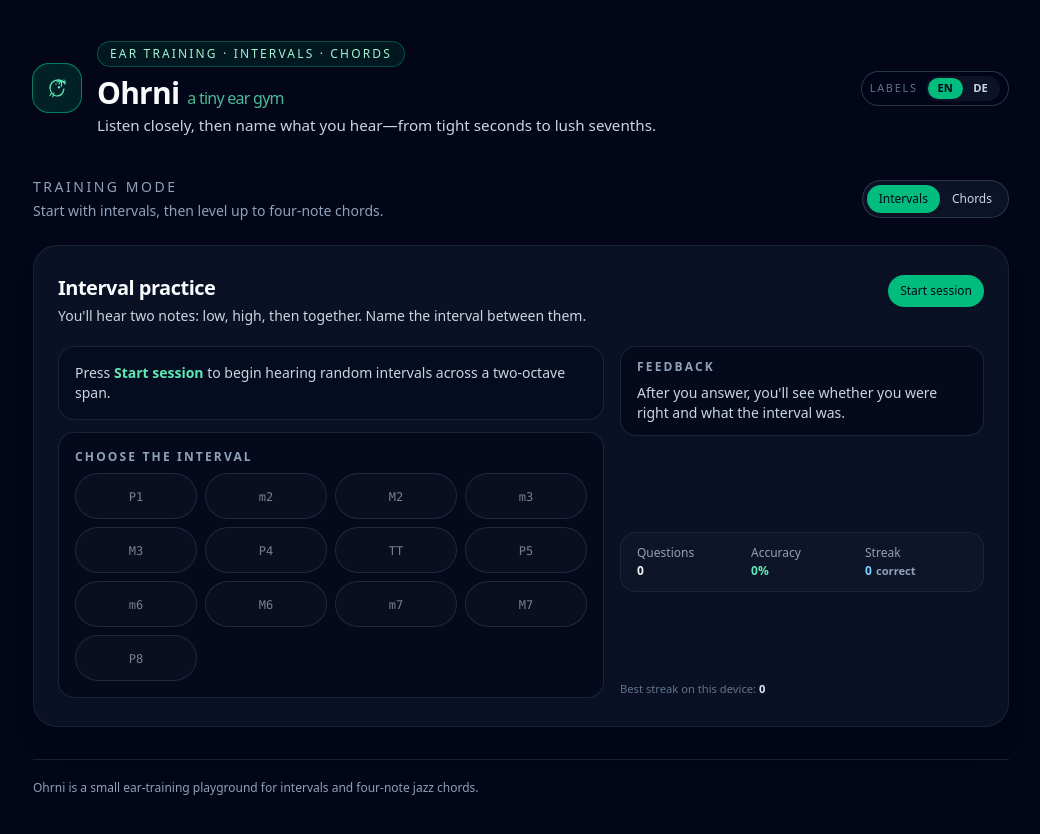
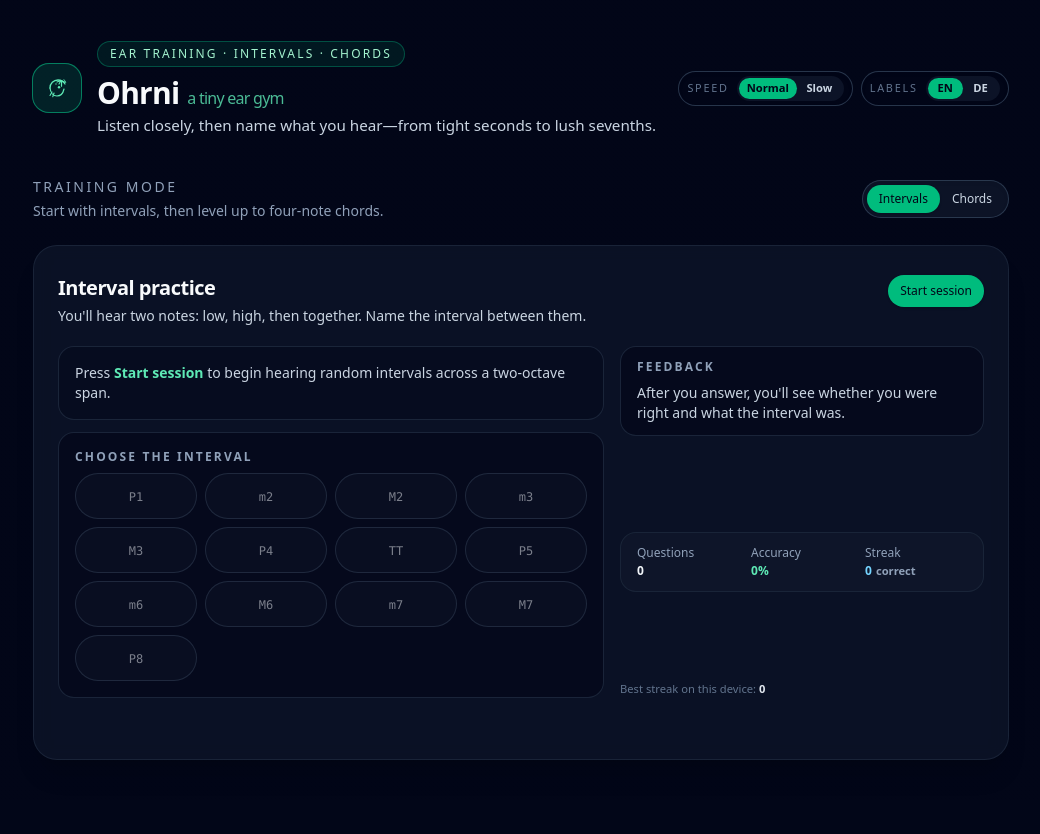
Before and after one commit to JupiterPi/ohrni, a React (Vite) app: page / in a window 1280 px wide. Shown: the whole page, without its empty margins (119-1159 px from the left). After the commit the page ends 800 px from the top, so only its background shows below. Built offline with nearby package versions, Linux system fonts and the light colour scheme.

Commit message:
feat: option for slower playback

```diff
--- a/src/App.tsx
+++ b/src/App.tsx
@@ -6,11 +6,13 @@ import { ModeToggle, type TrainingMode } from "./components/ModeToggle";
 import { IntervalTrainer } from "./features/intervals/IntervalTrainer";
 import { ChordTrainer } from "./features/chords/ChordTrainer";
 import { LabelLanguageProvider } from "./labels/LabelLanguage";
+import { PlaySpeedProvider } from "./audio/PlaySpeed";
 
 export function App() {
   const [mode, setMode] = useState<TrainingMode>("intervals");
 
   return (
+    <PlaySpeedProvider>
     <LabelLanguageProvider>
       <div className="min-h-screen bg-gradient-to-b from-slate-950 via-slate-950 to-slate-950 text-slate-50">
         <div className="mx-auto flex min-h-screen max-w-5xl flex-col px-4 py-6 md:px-6 md:py-10">
@@ -23,15 +25,10 @@ export function App() {
               {mode === "intervals" ? <IntervalTrainer /> : <ChordTrainer />}
             </section>
           </main>
-
-          <footer className="mt-6 border-t border-slate-800/80 pt-4 text-xs text-slate-400 md:mt-8 md:pt-5">
-            <p>
-              Ohrni is a small ear-training playground for intervals and four-note jazz chords.
-            </p>
-          </footer>
         </div>
       </div>
     </LabelLanguageProvider>
+    </PlaySpeedProvider>
   );
 }
 
--- /dev/null
+++ b/src/audio/PlaySpeed.tsx
@@ -0,0 +1,39 @@
+import {
+  createContext,
+  type ReactNode,
+  useContext,
+  useMemo,
+  useState,
+} from "react";
+import type { IntervalPlaybackOptions, ChordPlaybackOptions } from "./audioEngine";
+
+export type PlaySpeed = "normal" | "slow";
+
+interface PlaySpeedContextValue {
+  speed: PlaySpeed;
+  setSpeed: (speed: PlaySpeed) => void;
+}
+
+const PlaySpeedContext = createContext<PlaySpeedContextValue | undefined>(undefined);
+
+export function PlaySpeedProvider({ children }: { children: ReactNode }) {
+  const [speed, setSpeed] = useState<PlaySpeed>("normal");
+  const value = useMemo(() => ({ speed, setSpeed }), [speed]);
+  return <PlaySpeedContext.Provider value={value}>{children}</PlaySpeedContext.Provider>;
+}
+
+export function usePlaySpeed(): PlaySpeedContextValue {
+  const ctx = useContext(PlaySpeedContext);
+  if (!ctx) throw new Error("usePlaySpeed must be used within a PlaySpeedProvider");
+  return ctx;
+}
+
+export function intervalOptionsForSpeed(speed: PlaySpeed): IntervalPlaybackOptions {
+  if (speed === "slow") return { noteDuration: 1.2, gap: 0.5, togetherDuration: 1.5 };
+  return {};
+}
+
+export function chordOptionsForSpeed(speed: PlaySpeed): ChordPlaybackOptions {
+  if (speed === "slow") return { noteDuration: 0.9, gap: 0.35, blockDuration: 2.2 };
+  return {};
+}
--- a/src/audio/audioEngine.ts
+++ b/src/audio/audioEngine.ts
@@ -92,7 +92,7 @@ function scheduleTone(
   oscillator.stop(startTime + duration + release);
 }
 
-interface IntervalPlaybackOptions {
+export interface IntervalPlaybackOptions {
   noteDuration?: number;
   gap?: number;
   togetherDuration?: number;
@@ -165,7 +165,7 @@ export async function playIntervalByMidi(
   }
 }
 
-interface ChordPlaybackOptions {
+export interface ChordPlaybackOptions {
   noteDuration?: number;
   gap?: number;
   blockDuration?: number;
--- a/src/components/Header.tsx
+++ b/src/components/Header.tsx
@@ -1,5 +1,6 @@
 import { Logo } from "./Logo";
 import { LabelLanguageToggle } from "./LabelLanguageToggle";
+import { PlaySpeedToggle } from "./PlaySpeedToggle";
 
 export function Header() {
   return (
@@ -19,7 +20,8 @@ export function Header() {
           </p>
         </div>
       </div>
-      <div className="flex justify-start md:justify-end">
+      <div className="flex flex-wrap justify-start gap-2 md:justify-end">
+        <PlaySpeedToggle />
         <LabelLanguageToggle />
       </div>
     </header>
--- /dev/null
+++ b/src/components/PlaySpeedToggle.tsx
@@ -0,0 +1,37 @@
+import { usePlaySpeed } from "../audio/PlaySpeed";
+
+export function PlaySpeedToggle() {
+  const { speed, setSpeed } = usePlaySpeed();
+
+  return (
+    <div className="inline-flex items-center gap-2 rounded-full border border-slate-700/80 bg-slate-950/80 px-2 py-1 text-[0.7rem] text-slate-300 shadow-inner">
+      <span className="hidden text-[0.68rem] uppercase tracking-[0.16em] text-slate-500 sm:inline">
+        Speed
+      </span>
+      <div className="inline-flex rounded-full bg-slate-900/80 p-0.5">
+        <button
+          type="button"
+          className={`min-w-[2.8rem] rounded-full px-2 py-0.5 text-center font-semibold ${
+            speed === "normal"
+              ? "bg-emerald-500 text-slate-950"
+              : "text-slate-300 hover:text-slate-100"
+          }`}
+          onClick={() => setSpeed("normal")}
+        >
+          Normal
+        </button>
+        <button
+          type="button"
+          className={`min-w-[2.8rem] rounded-full px-2 py-0.5 text-center font-semibold ${
+            speed === "slow"
+              ? "bg-emerald-500 text-slate-950"
+              : "text-slate-300 hover:text-slate-100"
+          }`}
+          onClick={() => setSpeed("slow")}
+        >
+          Slow
+        </button>
+      </div>
+    </div>
+  );
+}
--- a/src/features/chords/ChordTrainer.tsx
+++ b/src/features/chords/ChordTrainer.tsx
@@ -11,6 +11,7 @@ import {
   midiToNoteName,
 } from "../../audio/musicTheory";
 import { playChordByMidi } from "../../audio/audioEngine";
+import { usePlaySpeed, chordOptionsForSpeed } from "../../audio/PlaySpeed";
 import { getBestStreak, updateBestStreak } from "../../utils/storage";
 import { useLabelLanguage } from "../../labels/LabelLanguage";
 
@@ -42,8 +43,11 @@ export function ChordTrainer() {
   const [confusionMap, setConfusionMap] = useState<Record<string, Record<string, number>>>({});
 
   const { language } = useLabelLanguage();
+  const { speed } = usePlaySpeed();
 
   const prevRootMidiRef = useRef<number | undefined>(undefined);
+  const speedRef = useRef(speed);
+  speedRef.current = speed;
 
   const answerable = !!current && !isPlaying;
 
@@ -57,7 +61,7 @@ export function ChordTrainer() {
     if (!current) return;
     try {
       setIsPlaying(true);
-      await playChordByMidi(current.rootMidi, current.quality.id);
+      await playChordByMidi(current.rootMidi, current.quality.id, chordOptionsForSpeed(speedRef.current));
     } catch (error) {
       // eslint-disable-next-line no-console
       console.error(error);
@@ -78,7 +82,7 @@ export function ChordTrainer() {
       if (playImmediately) {
         try {
           setIsPlaying(true);
-          await playChordByMidi(q.rootMidi, q.quality.id);
+          await playChordByMidi(q.rootMidi, q.quality.id, chordOptionsForSpeed(speedRef.current));
         } catch (error) {
           // eslint-disable-next-line no-console
           console.error(error);
--- a/src/features/intervals/IntervalTrainer.tsx
+++ b/src/features/intervals/IntervalTrainer.tsx
@@ -10,6 +10,7 @@ import {
   createRandomIntervalQuestion,
 } from "../../audio/musicTheory";
 import { playIntervalByMidi } from "../../audio/audioEngine";
+import { usePlaySpeed, intervalOptionsForSpeed } from "../../audio/PlaySpeed";
 import { getBestStreak, updateBestStreak } from "../../utils/storage";
 import { useLabelLanguage } from "../../labels/LabelLanguage";
 
@@ -45,8 +46,11 @@ export function IntervalTrainer() {
   const [confusionMap, setConfusionMap] = useState<Record<string, Record<string, number>>>({});
 
   const { language } = useLabelLanguage();
+  const { speed } = usePlaySpeed();
 
   const prevRootMidiRef = useRef<number | undefined>(undefined);
+  const speedRef = useRef(speed);
+  speedRef.current = speed;
 
   const answerable = !!current && !isPlaying;
 
@@ -62,7 +66,7 @@ export function IntervalTrainer() {
     if (!current) return;
     try {
       setIsPlaying(true);
-      await playIntervalByMidi(current.rootMidi, current.intervalSemitones);
+      await playIntervalByMidi(current.rootMidi, current.intervalSemitones, intervalOptionsForSpeed(speedRef.current));
     } catch (error) {
       // eslint-disable-next-line no-console
       console.error(error);
@@ -83,7 +87,7 @@ export function IntervalTrainer() {
       if (playImmediately) {
         try {
           setIsPlaying(true);
-          await playIntervalByMidi(q.rootMidi, q.intervalSemitones);
+          await playIntervalByMidi(q.rootMidi, q.intervalSemitones, intervalOptionsForSpeed(speedRef.current));
         } catch (error) {
           // eslint-disable-next-line no-console
           console.error(error);
```
